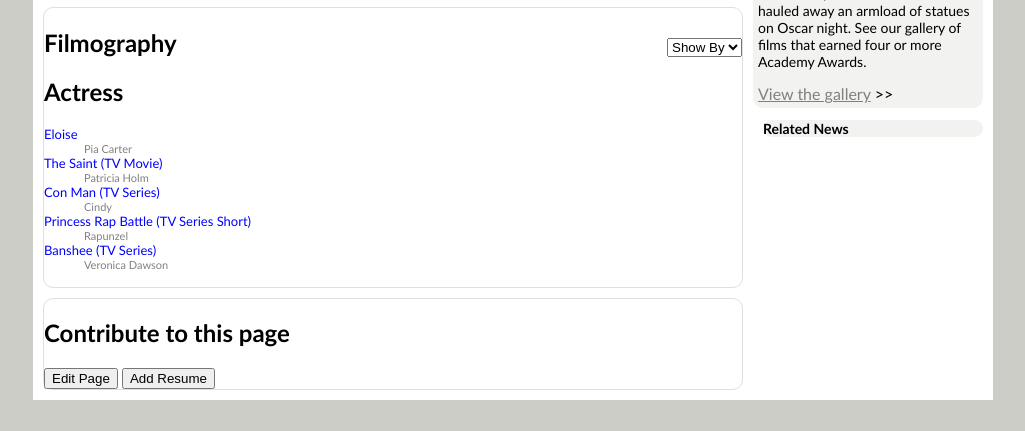
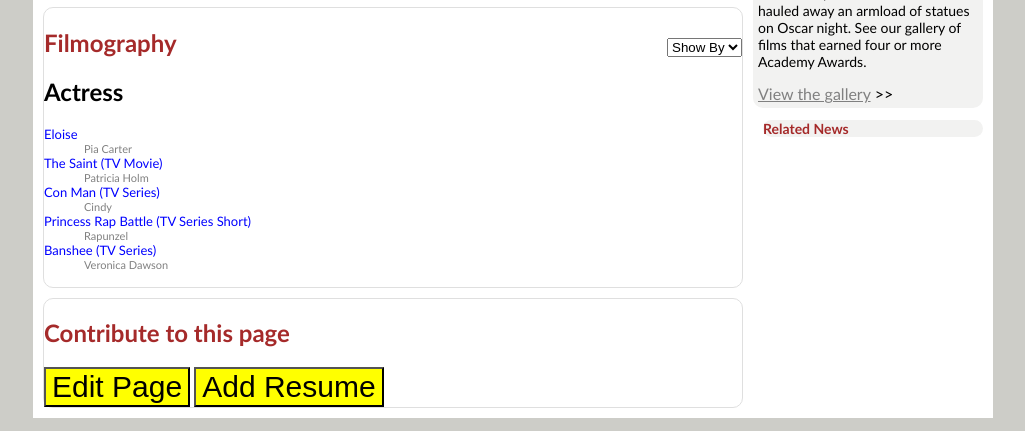
Before and after one commit to blakersenairplane/imdb-grid, a plain HTML site: page index.html in a window 1280 px wide. Shown: the part 369-800 px from the top of the page, without its empty margins (127-1152 px from the left). Drawn offline with Linux system fonts and the light colour scheme.

Commit message:
buttons added css improved

```diff
--- a/main.css
+++ b/main.css
@@ -121,7 +121,16 @@ dd {
     color: grey;
     font-size: 11px;
 }
-desc
+
 h1 {
     color: brown;
 }
+
+button {
+    color: 000;
+    font-size: 30px;
+    background-color: yellow;
+}
+button:hover {
+    background-color: white;
+}
```
